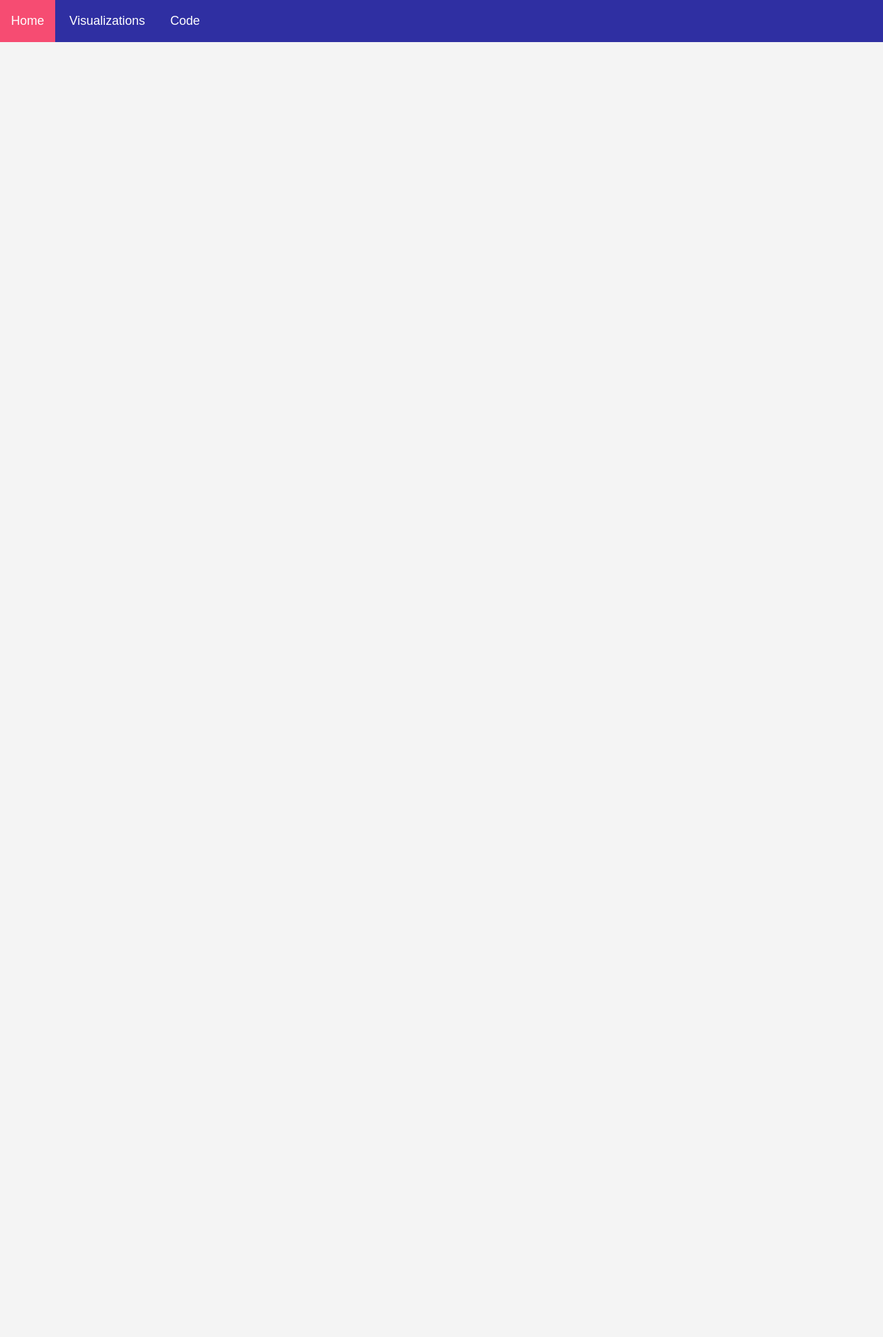
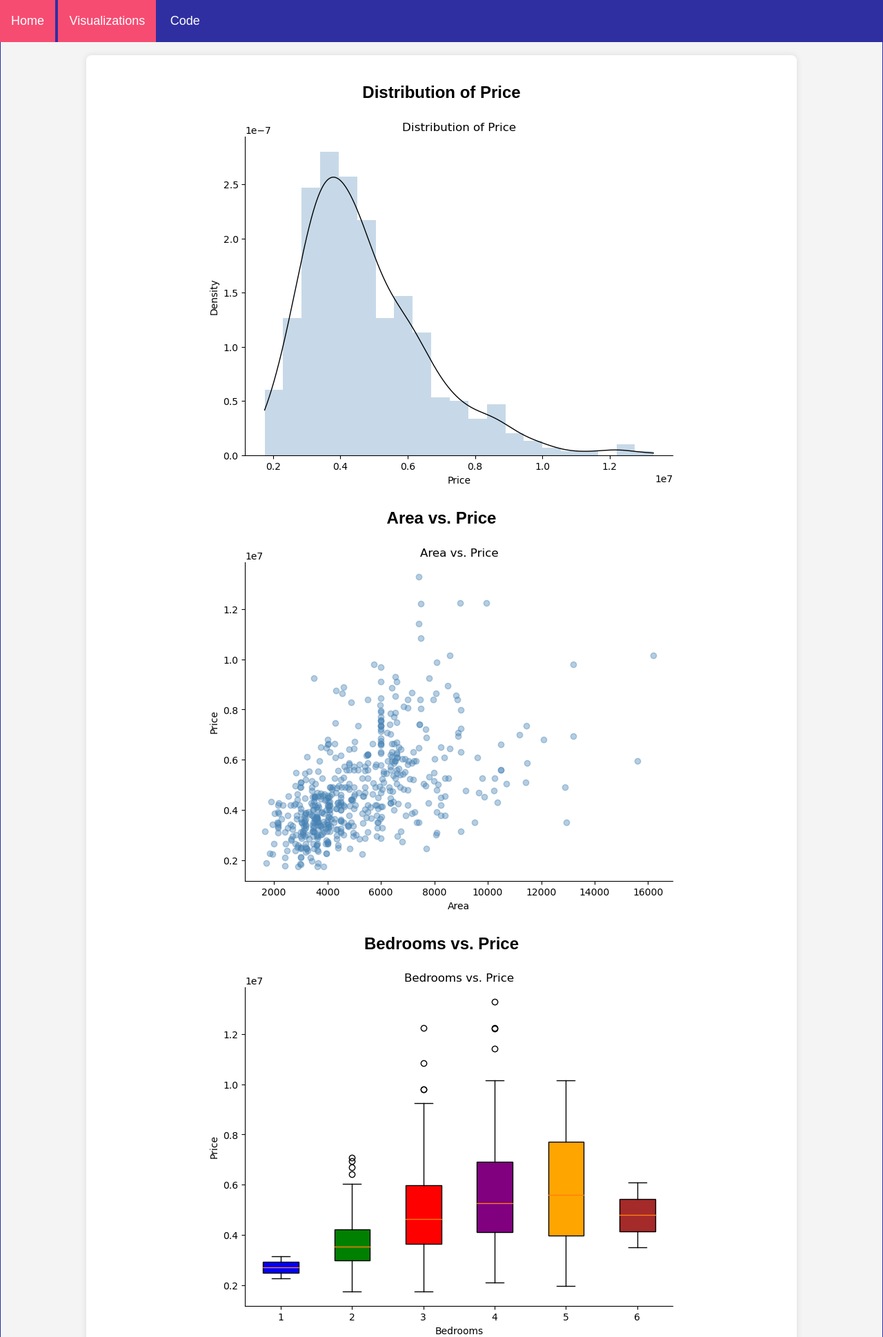
Before and after one commit to rsm-kmadhavan/Predictive-Analytics---House-Price-Estimator, a Flask app: page / in a window 1280 px wide, after a click on "Visualizations". Shown: the top 1938 px of the page at 69% size. Before the commit the page ends 61 px from the top, so only its background shows below. Run offline with Flask 3, Linux system fonts and the light colour scheme; parts of the project's set-up code (start-up, migrations or seed data) failed here and were passed over.

Commit message:
fixing the visualistion tab

```diff
--- a/static/style.css
+++ b/static/style.css
@@ -12,6 +12,10 @@
     padding: 20px 16px; /* Increased padding for bigger navbar */
     text-decoration: none;
     font-size: 18px; /* Adjusted font size */
+}
+
+.navbar a.active {
+    background-color: #f64c72; /* Different color for active tab */
 }
 
 /* Clearfix for the navigation bar */
@@ -44,6 +48,7 @@
     border-radius: 8px;
     background: #fff; /* White background for the container */
     text-align: center;
+    margin-top:60px;
 }
 
 /* Remove redundant flex display from the body */
@@ -52,6 +57,7 @@
     background-color: #f4f4f4; /* Light grey background for the body */
     margin: 0;
     padding: 0;
+    /* margin-top: 60px; */
 }
 /* General form styling */
 form {
@@ -113,3 +119,14 @@
     color: #007bff;
     margin-top: 20px;
 }
+
+.sticky {
+    position: fixed;
+    top: 0;
+    width: 100%;
+  }
+
+  /* Add some top padding to the page content to prevent sudden quick movement (as the navigation bar gets a new position at the top of the page (position:fixed and top:0) */
+  .sticky + .content {
+    padding-top: 60px;
+  }
--- a/templates/index.html
+++ b/templates/index.html
@@ -7,7 +7,7 @@
     <link rel="stylesheet" href="{{ url_for('static', filename='style.css') }}">
 </head>
 <body>
-    <div class="navbar">
+    <div id="navbarcustom" class="navbar">
         <a href="#home" id="defaultOpen" onclick="openTab(event, 'home')">Home</a>
         <a href="#visualizations" onclick="openTab(event, 'visualizations')">Visualizations</a>
         <a href="#code" onclick="openTab(event, 'code')">Code</a>
@@ -81,24 +81,10 @@
                     <option value="semi-furnished" {% if form_data.furnishingstatus == 'semi-furnished' %}selected{% endif %}>Semi-Furnished</option>
                     <option value="unfurnished" {% if form_data.furnishingstatus == 'unfurnished' %}selected{% endif %}>Unfurnished</option>
                 </select>
-                <!-- <input type="number" id="furnishingstatus" name="furnishingstatus" placeholder="Enter the furnishing status (furnished/semi-furnished/unfurnished)" value="{{ form_data.get('furnishingstatus', '') }}" required> -->
-
-                <!-- Dropdown list -->
-                <!-- <label for="dropdown_field9">Number of field9:</label>
-                <select id="dropdown_field9" name="dropdown_field">
-                    {% set selected_value = form_data.get('dropdown_field', '1') %}
-                    <option value="1" {% if selected_value == '1' %}selected{% endif %}>1</option>
-                    <option value="2" {% if selected_value == '2' %}selected{% endif %}>2</option>
-                    <option value="3" {% if selected_value == '3' %}selected{% endif %}>3</option>
-                    <option value="4" {% if selected_value == '4' %}selected{% endif %}>4</option>
-                    <option value="5" {% if selected_value == '5' %}selected{% endif %}>5</option>
-                </select> -->
-
-
-
 
                 <button id='estimate_button' type="submit">Estimate Price</button>
             </form>
+        </div>
 
 
             <div id="estimated_price">
@@ -109,63 +95,68 @@
     </div>
 
     <div id="visualizations" class="tabContent">
-        <!-- <iframe src="https://jupyter.org/try-jupyter/lab/?path=notebooks%2FGroup_D_Project.ipynb" width="100%" ></iframe> -->
+        <div class='container'>
             <h2>Distribution of Price</h2>
-        <img src="visualizations/output1.jpg" alt="Distribution of Price">
+            <img src="{{ url_for('static', filename='visualizations/output1.jpg') }}" alt="Distribution of Price">
 
             <h2>Area vs. Price</h2>
-        <img src="visualizations/output2.jpg" alt="Area vs. Price">
+            <img src="{{ url_for('static', filename='visualizations/output2.jpg') }}" alt="Area vs. Price">
 
             <h2>Bedrooms vs. Price</h2>
-        <img src="visualizations/output3.jpg" alt="Bedrooms vs. Price">
+            <img src="{{ url_for('static', filename='visualizations/output3.jpg') }}" alt="Bedrooms vs. Price">
 
             <h2>Distribution of Furnishing Status</h2>
-        <img src="visualizations/output4.jpg" alt="Distribution of Furnishing Status">
+            <img src="{{ url_for('static', filename='visualizations/output4.jpg') }}" alt="Distribution of Furnishing Status">
 
             <h2>Correlation Heatmap</h2>
-        <img src="visualizations/output5.jpg" alt="Correlation Heatmap">
+            <img src="{{ url_for('static', filename='visualizations/output5.jpg') }}" alt="Correlation Heatmap">
 
             <h2>Average Price by Bedrooms and Furnishing Status</h2>
-        <img src="visualizations/output6.jpg" alt="Average Price by Bedrooms and Furnishing Status">
+            <img src="{{ url_for('static', filename='visualizations/output6.jpg') }}" alt="Average Price by Bedrooms and Furnishing Status">
 
             <h2>Bedrooms vs. Price</h2>
-        <img src="visualizations/output7.jpg" alt="Bedrooms vs. Price">
+            <img src="{{ url_for('static', filename='visualizations/output7.jpg') }}" alt="Bedrooms vs. Price">
 
             <h2>Area vs. Price by Stories</h2>
-        <img src="visualizations/output8.jpg" alt="Area vs. Price by Stories">
+            <img src="{{ url_for('static', filename='visualizations/output8.jpg') }}" alt="Area vs. Price by Stories">
 
             <h2>Model Accuracies</h2>
-        <img src="visualizations/output9.jpg" alt="Model Accuracies">
+            <img src="{{ url_for('static', filename='visualizations/output9.jpg') }}" alt="Model Accuracies">
 
             <h2>Model Accuracies</h2>
-        <img src="visualizations/output10.jpg" alt="Comparison of Model Errors">
+            <img src="{{ url_for('static', filename='visualizations/output10.jpg') }}" alt="Comparison of Model Errors">
+
+        </div>
     </div>
 
     <div id="code" class="tabContent">
-       <!-- Code to attach the Group_D-Project.html here -->
+        <div class="container">
+        <h1>hello world!</h1>
+        </div>
     </div>
 
     <script>
         // JavaScript for handling tab switching
         function openTab(evt, tabName) {
-            // Declare all variables
             var i, tabContent, tabLinks;
 
-            // Get all elements with class="tabContent" and hide them
+            // Hide all tab content
             tabContent = document.getElementsByClassName("tabContent");
             for (i = 0; i < tabContent.length; i++) {
                 tabContent[i].style.display = "none";
             }
 
-            // Get all elements with class="navbar a" and remove the class "active"
-            tabLinks = document.getElementsByClassName("navbar a");
+            // Remove "active" class from all tab links
+            tabLinks = document.querySelectorAll(".navbar a");
             for (i = 0; i < tabLinks.length; i++) {
-                tabLinks[i].className = tabLinks[i].className.replace(" active", "");
+                tabLinks[i].classList.remove("active");
             }
 
-            // Show the current tab, and add an "active" class to the link that opened the tab
+            // Show the current tab and add "active" class to the clicked tab link
             document.getElementById(tabName).style.display = "block";
-            evt.currentTarget.className += " active";
+            if (evt) {
+                evt.currentTarget.classList.add("active");
+                }
             }
 
         // Get the element with id="defaultOpen" and click on it to open the default tab
@@ -182,6 +173,24 @@
             document.getElementById('estimated_price').textContent = price;
         });
 
+        // When the user scrolls the page, execute myFunction
+        window.onscroll = function() {stickyScroll()};
+
+        // Get the navbar
+        var navbar = document.getElementById("navbarcustom");
+
+        // Get the offset position of the navbar
+        var sticky = navbar.offsetTop;
+
+        // Add the sticky class to the navbar when you reach its scroll position. Remove "sticky" when you leave the scroll position
+        function stickyScroll() {
+        if (window.pageYOffset >= sticky) {
+            navbar.classList.add("sticky")
+        } else {
+            navbar.classList.remove("sticky");
+        }
+        }
+
     </script>
 </body>
 </html>
```
Also changed, not shown: static/visualizations/output1.jpg (renamed from templates/visualizations/output1.jpg), static/visualizations/output10.jpg (renamed from templates/visualizations/output10.jpg), static/visualizations/output2.jpg (renamed from templates/visualizations/output2.jpg), static/visualizations/output3.jpg (renamed from templates/visualizations/output3.jpg), static/visualizations/output4.jpg (renamed from templates/visualizations/output4.jpg), static/visualizations/output5.jpg (renamed from templates/visualizations/output5.jpg), static/visualizations/output6.jpg (renamed from templates/visualizations/output6.jpg), static/visualizations/output7.jpg (renamed from templates/visualizations/output7.jpg), static/visualizations/output8.jpg (renamed from templates/visualizations/output8.jpg), static/visualizations/output9.jpg (renamed from templates/visualizations/output9.jpg). Lines whose indentation alone changed are shown as unchanged.
